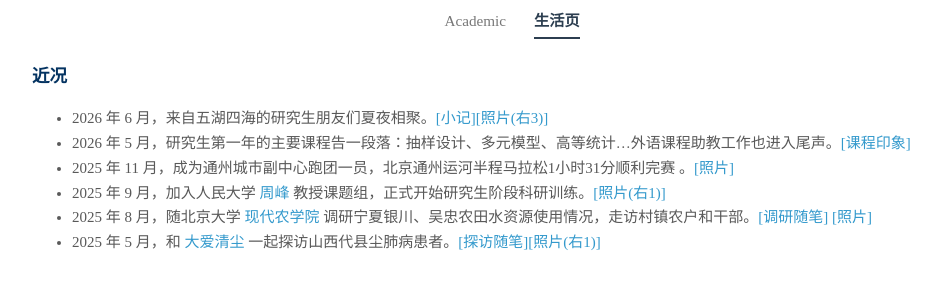
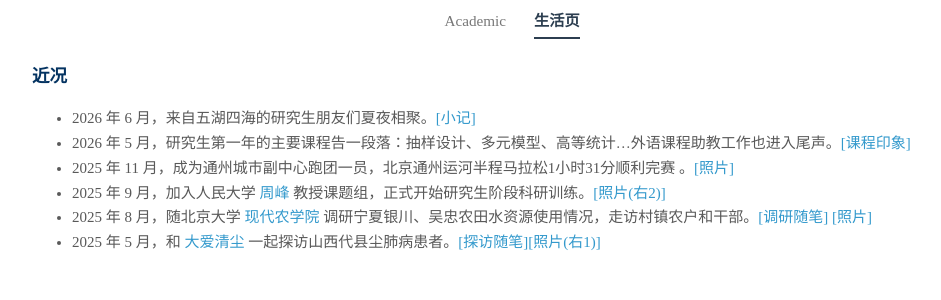
Before and after one commit to zhangming4153/zhangming4153.github.io, a Jekyll site: the page built from life.md, in a window 1280 px wide. Shown: the part 671-971 px from the top of the page, without its empty margins (128-1069 px from the left). Built offline with Jekyll 4.4.1, drawn with Linux system fonts in a browser that asks for light colours; a style sheet for code colours, icons or effects is not loaded.

Commit message:
Update life.md

```diff
--- a/life.md
+++ b/life.md
@@ -16,9 +16,9 @@ title: 章明
 
 ### 近况
 
-- 2026 年 6 月，来自五湖四海的研究生朋友们夏夜相聚。[[小记]](/assets/friends_party.pdf)[[照片(右3)]](/assets/friends_party.jpg)
+- 2026 年 6 月，来自五湖四海的研究生朋友们夏夜相聚。[[小记]](/assets/friends_party.pdf)
 - 2026 年 5 月，研究生第一年的主要课程告一段落：抽样设计、多元模型、高等统计...外语课程助教工作也进入尾声。[[课程印象]](/assets/course_summary.pdf)
 - 2025 年 11 月，成为通州城市副中心跑团一员，北京通州运河半程马拉松1小时31分顺利完赛 。[[照片]](/assets/tongz_semimara_profile.jpg)
-- 2025 年 9 月，加入人民大学 <a href="https://zhoufeng6288.github.io">周峰</a> 教授课题组，正式开始研究生阶段科研训练。[[照片(右1)]](/assets/people_0912.jpg)
+- 2025 年 9 月，加入人民大学 <a href="https://zhoufeng6288.github.io">周峰</a> 教授课题组，正式开始研究生阶段科研训练。[[照片(右2)]](/assets/people_0912.jpg)
 - 2025 年 8 月，随北京大学 <a href="https://www.saas.pku.edu.cn">现代农学院</a> 调研宁夏银川、吴忠农田水资源使用情况，走访村镇农户和干部。[[调研随笔]](/assets/Ningxia.pdf) [[照片]](/assets/ningxia_me_0820.jpg)
 - 2025 年 5 月，和 <a href="https://daqc.org.cn">大爱清尘</a> 一起探访山西代县尘肺病患者。[[探访随笔]](/assets/Shanxi.pdf)[[照片(右1)]](/assets/daai_202505.jpg)
```
